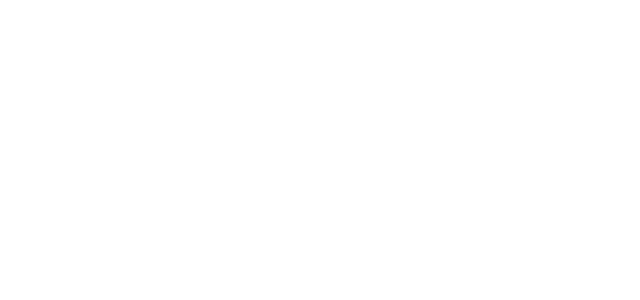
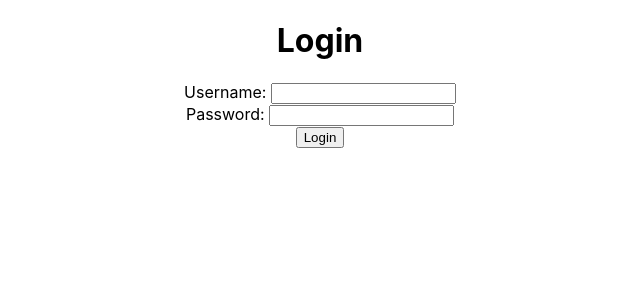
Before and after one commit to annamharikrishna/mp-appraisal, a React (Create React App) app in the folder mp_appraisal_web/: page /login in a window 1280 px wide. Shown: the top 300 px of the page, without its empty margins (320-960 px from the left). Built offline with nearby package versions, Linux system fonts and the light colour scheme.

Commit message:
changes done

```diff
--- a/mp_appraisal_web/src/components/Appraisal.js
+++ b/mp_appraisal_web/src/components/Appraisal.js
@@ -0,0 +1,61 @@
+// Creation of a basic Appraisal page which contains the form fields Product Knowledge, System Knowledge, Sales Promotion Skills, Private Label Promotion Skills, Customer Interaction Skills, Overall Rating - Rating on a scale of 1-5
+//
+// Solution:
+// create Appraisal.js file in src/components folder and add the following code:
+// // create a basic Appraisal page which contains the form fields Product Knowledge, System Knowledge, Sales Promotion Skills, Private Label Promotion Skills, Customer Interaction Skills, Overall Rating - Rating on a scale of 1-5
+import React from 'react'
+import { useState } from 'react'
+import { useHistory } from 'react-router-dom'
+import { logout } from './Authentication'
+
+const Appraisal = () => {
+    const [productKnowledge, setProductKnowledge] = useState('')
+    const [systemKnowledge, setSystemKnowledge] = useState('')
+    const [salesPromotionSkills, setSalesPromotionSkills] = useState('')
+    const [privateLabelPromotionSkills, setPrivateLabelPromotionSkills] = useState('')
+    const [customerInteractionSkills, setCustomerInteractionSkills] = useState('')
+    const [overallRating, setOverallRating] = useState('')
+    const history = useHistory()
+
+    const handleSubmit = (e) => {
+        e.preventDefault()
+        logout(() => {
+            history.push('/')
+        })
+    }
+
+    return (
+        <div>
+            <h1>Appraisal</h1>
+            <form onSubmit={handleSubmit}>
+                <div>
+                    <label>Product Knowledge: </label>
+                    <input type="text" name="productKnowledge" value={productKnowledge} onChange={(e) => setProductKnowledge(e.target.value)} />
+                </div>
+                <div>
+                    <label>System Knowledge: </label>
+                    <input type="text" name="systemKnowledge" value={systemKnowledge} onChange={(e) => setSystemKnowledge(e.target.value)} />
+                </div>
+                <div>
+                    <label>Sales Promotion Skills: </label>
+                    <input type="text" name="salesPromotionSkills" value={salesPromotionSkills} onChange={(e) => setSalesPromotionSkills(e.target.value)} />
+                </div>
+                <div>
+                    <label>Private Label Promotion Skills: </label>
+                    <input type="text" name="privateLabelPromotionSkills" value={privateLabelPromotionSkills} onChange={(e) => setPrivateLabelPromotionSkills(e.target.value)} />
+                </div>
+                <div>
+                    <label>Customer Interaction Skills: </label>
+                    <input type="text" name="customerInteractionSkills" value={customerInteractionSkills} onChange={(e) => setCustomerInteractionSkills(e.target.value)} />
+                </div>
+                <div>
+                    <label>Overall Rating: </label>
+                    <input type="text" name="overallRating" value={overallRating} onChange={(e) => setOverallRating(e.target.value)} />
+                </div>
+                <button type="submit">Logout</button>
+            </form>
+        </div>
+    )
+}
+
+export default Appraisal
--- a/mp_appraisal_web/src/components/Authentication.js
+++ b/mp_appraisal_web/src/components/Authentication.js
@@ -2,6 +2,7 @@
 // // create authentication for login page
 export const authenticate = (callback) => {
     localStorage.setItem('isAuthenticated', true)
+    console.log('authenticated')
     callback()
 }
 // what is callback in above code? and
--- a/mp_appraisal_web/src/components/Login.js
+++ b/mp_appraisal_web/src/components/Login.js
@@ -9,20 +9,20 @@
 
 import * as React from 'react'
 import { useState } from 'react'
-// import { useHistory } from 'react-router-dom'
+import { useHistory } from 'react-router-dom'
 import { authenticate, isAuthenticated } from './Authentication'
-import {withRouter} from 'react-router-dom'
-const Login = (props) => {
+const Login = () => {
     const [username, setUsername] = useState('')
     const [password, setPassword] = useState('')
-    // const history = useHistory()
+    const history = useHistory()
 
     const handleSubmit = (e) => {
         e.preventDefault()
         if (username === 'admin' && password === 'admin') {
             authenticate(() => {
-                props.history.push('/appraisal')
+                console.log('Login successful')
             })
+            history.push('/appraisal')
         }
     }
 
@@ -44,4 +44,4 @@ const Login = (props) => {
     )
 }
 
-export default withRouter(Login)
+export default Login
--- a/mp_appraisal_web/src/main/Approutings.js
+++ b/mp_appraisal_web/src/main/Approutings.js
@@ -19,7 +19,8 @@ const Approutings = () => {
         <div>
         <Router>
             <Switch>
-                <Route exact path="/" component={Login} />
+                <Redirect exact from='/' to='/appraisal' />
+                <Route exact path="/login" component={Login} />
                 <PrivateRoute path="/appraisal" component={Appraisal} />
                 <PrivateRoute path="/dashboard" component={Dashboard} />
                 {/* <PrivateRoute path="/logout" component={Logout} /> */}
```
